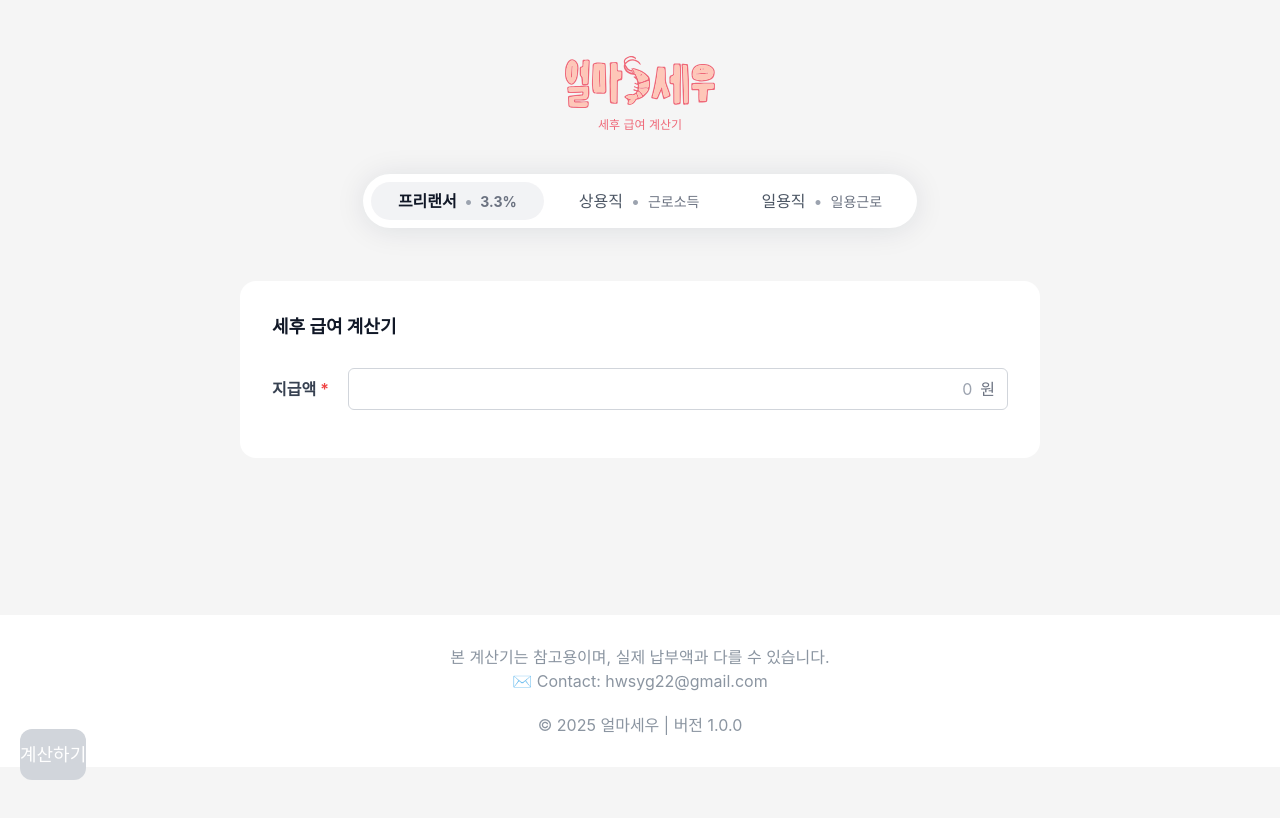
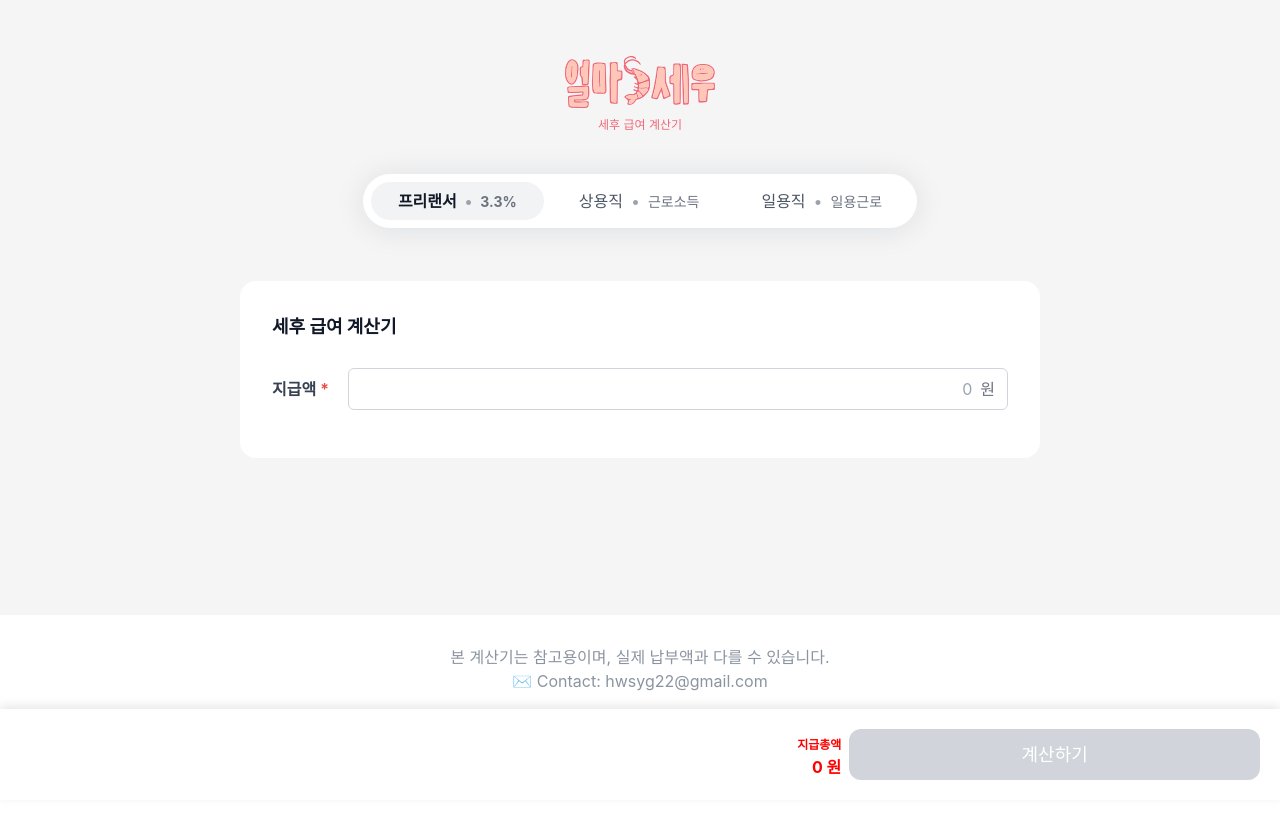
Before and after one commit to michelle-jeon/shrimply-calc-pay, a React (Vite) app: page / in a window 1280 px wide. Shown: the top 818 px of the page. Built offline with nearby package versions, Linux system fonts and the light colour scheme; no server answers; a web font is replaced by a local one.

Commit message:
feat: mainbuttonarea 원래대로 돌려놓음 수정중

```diff
--- a/src/components/CalculationResult/CalculationResult.styles.ts
+++ b/src/components/CalculationResult/CalculationResult.styles.ts
@@ -136,17 +136,17 @@ export const RecalculateButton = styled.button`
   }
 `;
 
-// export const PayslipButton = styled.button`
-//   flex: 1;
-//   padding: 1rem 1.5rem;
-//   border-radius: 1rem;
-//   font-weight: 600;
-//   font-size: 1.125rem;
-//   color: white;
-//   background-color: #F97316;
-//   transition: all 0.2s ease-in-out;
+export const PayslipButton = styled.button`
+  flex: 1;
+  padding: 1rem 1.5rem;
+  border-radius: 1rem;
+  font-weight: 600;
+  font-size: 1.125rem;
+  color: white;
+  background-color: #F97316;
+  transition: all 0.2s ease-in-out;
 
-//   &:hover {
-//     background-color: #EA580C;
-//   }
-// `;
+  &:hover {
+    background-color: #EA580C;
+  }
+`;
--- a/src/components/CalculationResult/CalculationResult.tsx
+++ b/src/components/CalculationResult/CalculationResult.tsx
@@ -204,14 +204,14 @@ export default function CalcaulationResult ({ result, onRecalculate,onShowPaysli
       </div>
 
       {/* 버튼들 */}
-      {/* <S.ButtonContainer>
+      <S.ButtonContainer>
         <S.RecalculateButton onClick={onRecalculate}>
           다시 계산하기
         </S.RecalculateButton>
         <S.PayslipButton onClick={handlePayslipClick}>
           임금명세서
         </S.PayslipButton>
-      </S.ButtonContainer> */}
+      </S.ButtonContainer>
       {/*  */}
       <PayslipInfo
         isOpen={payslipOpen}
--- a/src/components/CalculatorSection/CalculatorSection.styles.ts
+++ b/src/components/CalculatorSection/CalculatorSection.styles.ts
@@ -18,19 +18,46 @@ export const SectionTitle = styled.p`
   margin-bottom: 1.75rem;
 `;
 
-// export const CalculateButton = styled.button`
-//   width: 100%;
-//   padding: 0.75rem 0;
-//   border-radius: 0.75rem;
-//   color: white;
-//   font-weight: 500;
-//   font-size: 1.125rem;
-//   margin-top: 1.5rem;
-//   transition: all 0.2s ease-in-out;
-//   background-color: ${({ disabled }) => (disabled ? '#D1D5DB' : '#F97316')};
-//   cursor: ${({ disabled }) => (disabled ? 'not-allowed' : 'pointer')};
+export const ButtonContainerFixed = styled.div`
+  width:100%;
+  background-color:#fff;
+  position:fixed;
+  bottom:0;
+  left:0;
+  box-shadow: 0px -3px 10px 0px rgba(0, 0, 0, 0.10);
+  padding:20px;
+  display:flex;
+  gap:8px;
+  align-items:center;
+`
 
-//   &:hover {
-//     background-color: ${({ disabled }) => (disabled ? '#D1D5DB' : '#EA580C')};
-//   }
-// `;
+export const CalcuatedAmountBox = styled.div`
+  flex:2;
+  text-align:right;
+  color:red;
+  font-weight:bold;
+`
+
+export const CalculatedKey = styled.span`
+  font-size:12px;
+`
+
+export const CalculatedAmount = styled.div`
+  font-size:16px;
+`
+
+export const CalculateButton = styled.button`
+  flex:1;
+  padding: 0.75rem 0;
+  border-radius: 0.75rem;
+  color: white;
+  font-weight: 500;
+  font-size: 1.125rem;
+  transition: all 0.2s ease-in-out;
+  background-color: ${({ disabled }) => (disabled ? '#D1D5DB' : '#F97316')};
+  cursor: ${({ disabled }) => (disabled ? 'not-allowed' : 'pointer')};
+
+  &:hover {
+    background-color: ${({ disabled }) => (disabled ? '#D1D5DB' : '#EA580C')};
+  }
+`;
--- a/src/components/CalculatorSection/CalculatorSection.tsx
+++ b/src/components/CalculatorSection/CalculatorSection.tsx
@@ -7,7 +7,6 @@ import PayslipView from "../PayslipView/PayslipView";
 import { PayslipInfoData } from "../PayslipInfo/PayslipInfo";
 import taxTableJson from '../../data/taxTable.json';
 import * as S from './CalculatorSection.styles';
-import MainButtonArea from "../MainButtonArea/MainButtonArea";
 
 const taxTable: TaxRow[] = taxTableJson;
 
@@ -378,7 +377,18 @@ export default function CalcuatorSection({ selectedTab }: CalculatorSectionProps
       {currentScreen === 'calculator' && (
         <>
           {renderCalculatorInput()}
-
+          <S.ButtonContainerFixed>
+            <S.CalcuatedAmountBox>
+              <S.CalculatedKey>지급총액</S.CalculatedKey>
+              <S.CalculatedAmount>{calculatedResult?calculatedResult.totSalary.toLocaleString():0} 원</S.CalculatedAmount>
+            </S.CalcuatedAmountBox>
+            <S.CalculateButton
+              onClick={calculateAsType}
+              disabled={!isButtonEnabled || isCalculating}
+            >
+              {isCalculating ? '계산 중...' : '계산하기'}
+            </S.CalculateButton>
+          </S.ButtonContainerFixed>
         </>
       )}
 
@@ -398,17 +408,6 @@ export default function CalcuatorSection({ selectedTab }: CalculatorSectionProps
         onDownload={handlePayslipDownload}
         />
       )}
-
-       <MainButtonArea
-        currentScreen={currentScreen}
-        isCalculating={isCalculating}
-        isButtonEnabled={isButtonEnabled}
-        onCalculate={calculateAsType}
-        onRecalculate={handleRecalculate}
-        // onShowPayslip={handleShowPayslip}
-        onBack={handlePayslipBack}
-        onDownload={handlePayslipDownload}
-       />
     </S.SectionContainer>
   )
 }
--- a/src/components/Footer/Footer.styles.ts
+++ b/src/components/Footer/Footer.styles.ts
@@ -4,7 +4,7 @@ export const FooterSection = styled.div`
   width:100%;
   margin-top:125px;
   background-color:#fff;
-  padding:30px 0;
+  padding:30px 0 150px;
   color:#8B95A1;
   font-weight:400;
 `
--- a/src/components/PayslipView/PayslipView.styles.ts
+++ b/src/components/PayslipView/PayslipView.styles.ts
@@ -180,17 +180,17 @@ export const BackButton = styled.button`
   }
 `;
 
-// export const DownloadButton = styled.button`
-//   flex: 1;
-//   padding: 1rem 1.5rem;
-//   border-radius: 1rem;
-//   font-weight: 600;
-//   font-size: 1.125rem;
-//   color: white;
-//   background-color: #F97316;
-//   transition: all 0.2s ease-in-out;
+export const DownloadButton = styled.button`
+  flex: 1;
+  padding: 1rem 1.5rem;
+  border-radius: 1rem;
+  font-weight: 600;
+  font-size: 1.125rem;
+  color: white;
+  background-color: #F97316;
+  transition: all 0.2s ease-in-out;
 
-//   &:hover {
-//     background-color: #EA580C;
-//   }
-// `;
+  &:hover {
+    background-color: #EA580C;
+  }
+`;
--- a/src/components/PayslipView/PayslipView.tsx
+++ b/src/components/PayslipView/PayslipView.tsx
@@ -282,14 +282,14 @@ export default function PayslipView({ result, payslipInfo, onBack, onDownload }:
       </S.DetailsGrid>
 
       {/* 버튼들 */}
-      {/* <S.ButtonContainer>
+      <S.ButtonContainer>
         <S.BackButton onClick={onBack}>
           뒤로
         </S.BackButton>
         <S.DownloadButton onClick={onDownload}>
           저장하기
         </S.DownloadButton>
-      </S.ButtonContainer> */}
+      </S.ButtonContainer>
     </S.PayslipContainer>
   );
 }
```
